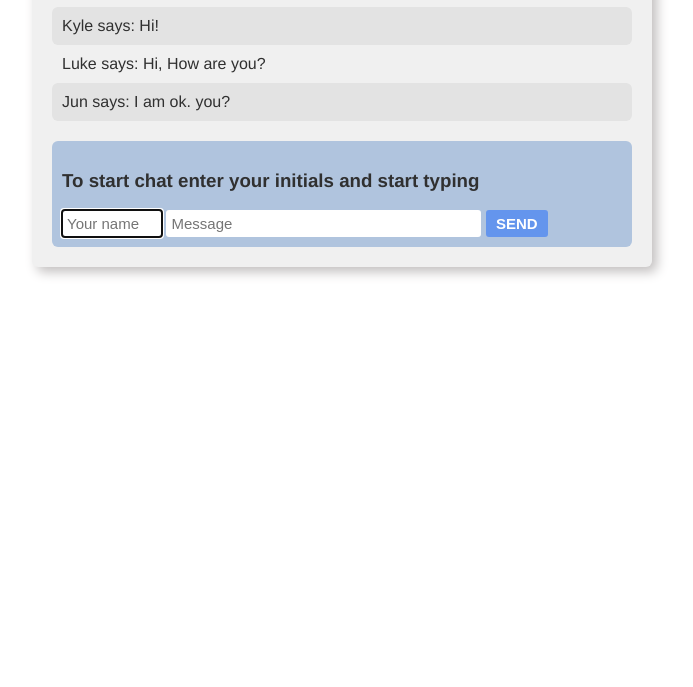
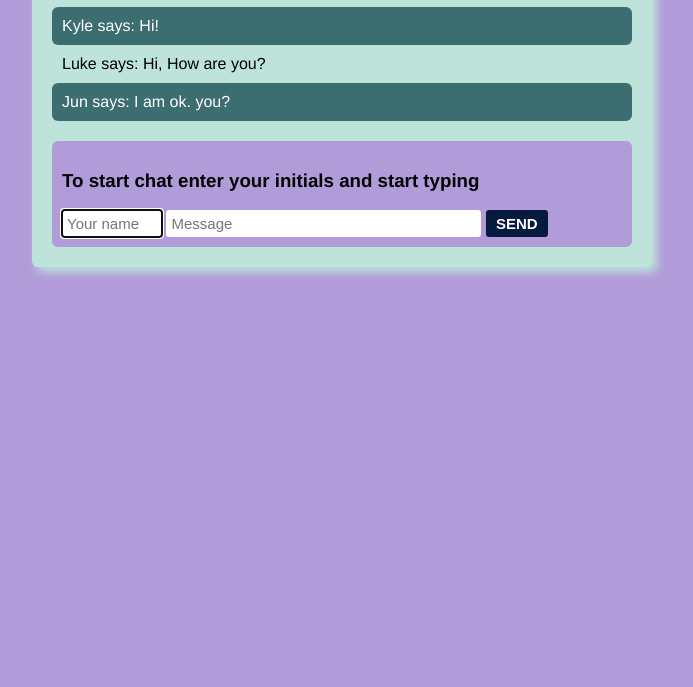
Before and after one commit to AnoushkaSinghal/ChatApp, a website: page client/index.html in a window 1280 px wide. Shown: the part 113-800 px from the top of the page, without its empty margins (298-991 px from the left). Drawn offline with nearby package versions, Linux system fonts and the light colour scheme; no server answers.

Commit message:
style change
added new colour scheme

```diff
--- a/client/style.css
+++ b/client/style.css
@@ -1,17 +1,18 @@
 body {
-  background-color: white;
+  background-color: #b19cd9;
   color: #303030;
   font-family: "Helvetica Neue", Arial, sans-serif;
   margin: 20px;
 }
 
 main {
-  background-color: #f0f0f0;
+  background-color: #BEE3DB;
   margin: 20px auto;
   max-width: 580px;
   padding: 20px;
   border-radius: 6px;
-  box-shadow: 5px 5px 12px #c2bfbf;
+  box-shadow: 5px 5px 10px #BEE3DB;
+  color: black;
 }
 
 ol {
@@ -26,18 +27,19 @@ li {
 }
 
 li:nth-child(odd) {
-  background-color: #e3e3e3;
+  background-color: #3C6E71;
   border-radius: 6px;
+  color: white;
 }
 form {
-  background-color: lightsteelblue;
+  background-color: #b19cd9;
   border-radius: 6px;
   margin: 0;
   padding: 10px;
 }
 
 button {
-  background-color: cornflowerblue;
+  background-color: #061A40;
   border: none;
   border-radius: 3px;
   color: white;
```
